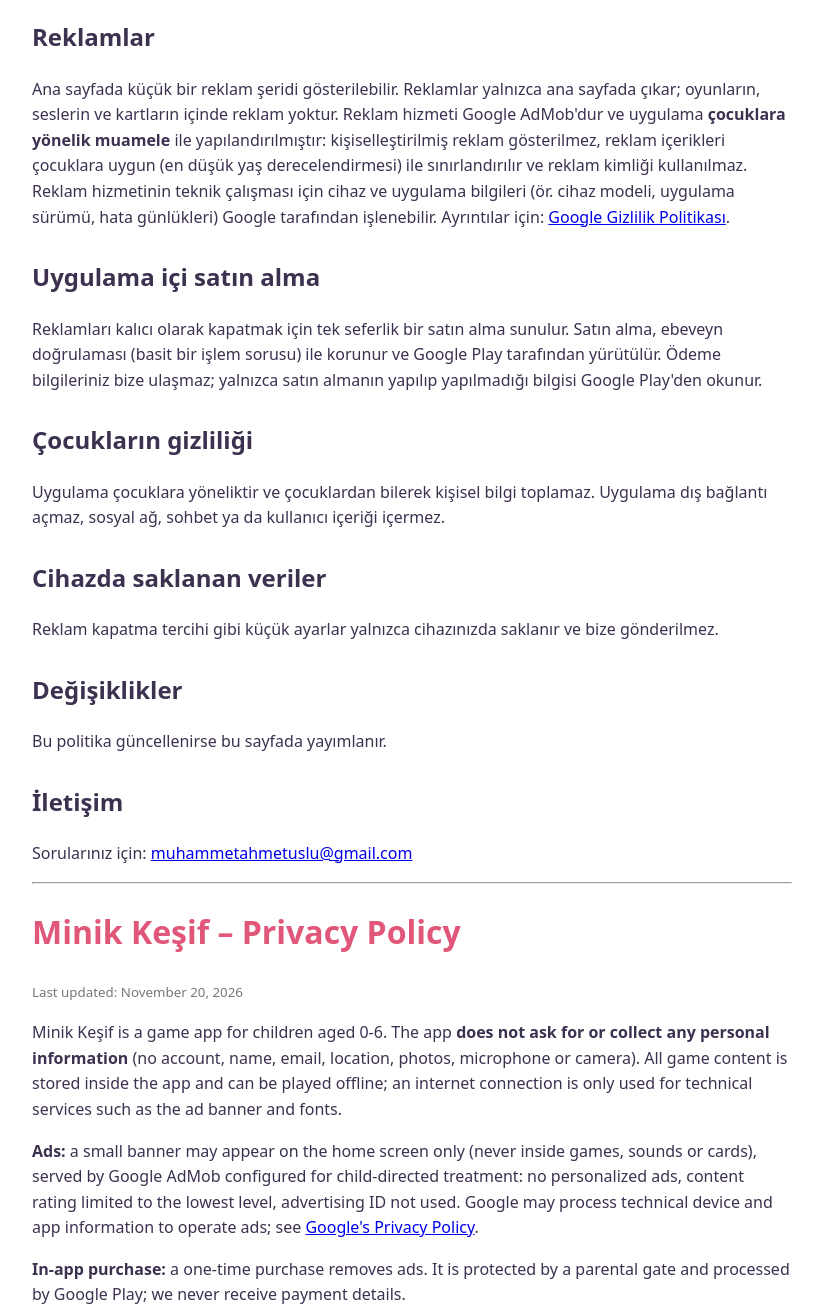
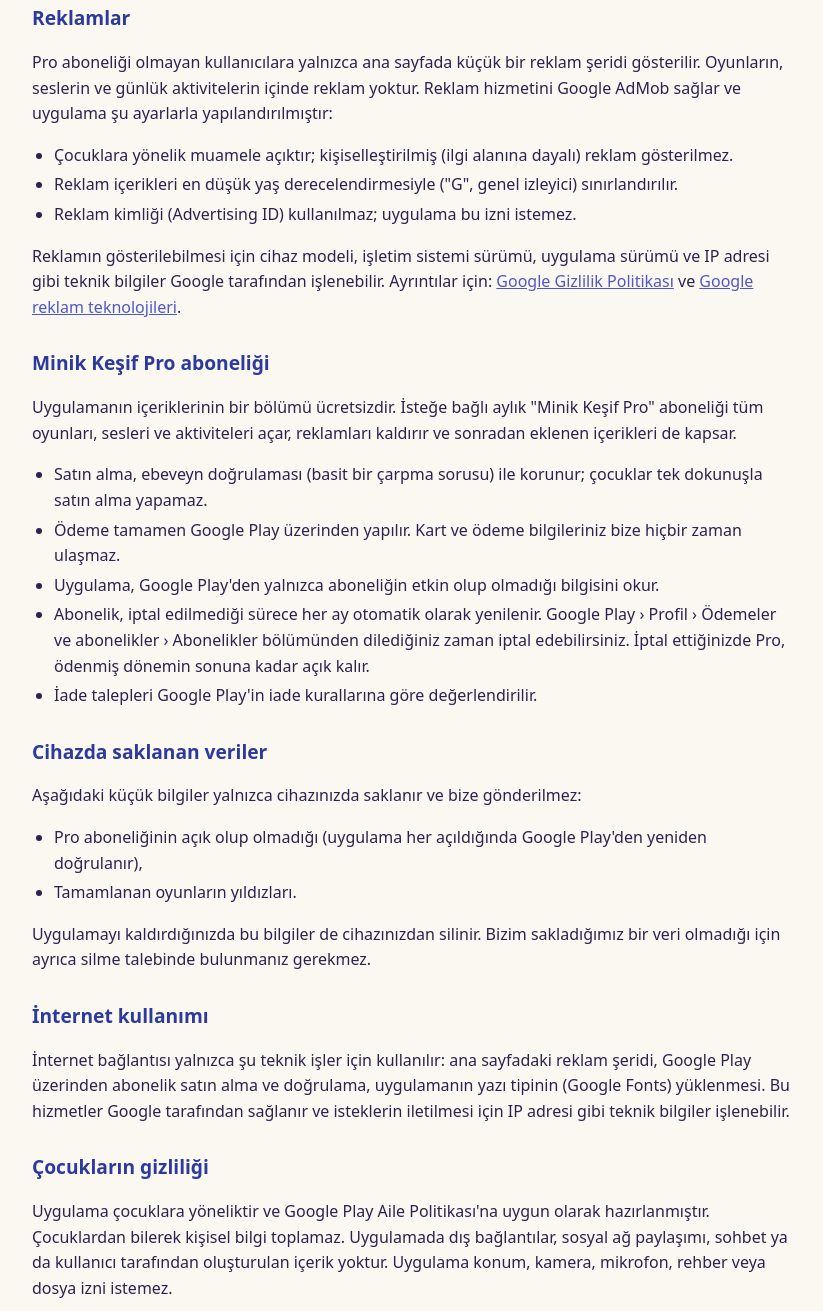
Before and after one commit to daphnetools/minik-kesif-gizlilik, a plain HTML site: page index.html in a window 1280 px wide. Shown: the part 464-1775 px from the top of the page, without its empty margins (228-1051 px from the left). Drawn offline with Linux system fonts and the light colour scheme.

Commit message:
Add files via upload

```diff
--- a/index.html
+++ b/index.html
@@ -1,40 +1,86 @@
-<!doctype html>
-<html lang="tr"><head><meta charset="utf-8"><meta name="viewport" content="width=device-width,initial-scale=1">
+<!DOCTYPE html>
+<html lang="tr">
+<head>
+<meta charset="utf-8">
+<meta name="viewport" content="width=device-width, initial-scale=1">
 <title>Minik Keşif – Gizlilik Politikası</title>
-<style>body{font-family:system-ui,Segoe UI,sans-serif;max-width:760px;margin:30px auto;padding:0 18px;line-height:1.6;color:#3d3150}h1{color:#e0577a}h2{margin-top:28px}small{color:#777}</style></head><body>
+<style>
+body{font-family:system-ui,"Segoe UI",sans-serif;max-width:760px;margin:30px auto;padding:0 18px;line-height:1.6;color:#2A2350;background:#FBF8F2}
+h1{color:#2B3A9C;margin-bottom:4px}
+h2{margin-top:28px;color:#2B3A9C;font-size:1.2rem}
+small{color:#777}
+ul{padding-left:22px}
+li{margin:4px 0}
+hr{border:0;border-top:1px solid #E6DCCB;margin:40px 0 24px}
+a{color:#4F57C8}
+</style>
+</head>
+<body>
+
 <h1>Minik Keşif – Gizlilik Politikası</h1>
-<small>Son güncelleme: 20 Kasım 2026</small>
+<small>Son güncelleme: 23 Kasım 2026</small>
 
 <h2>Kısaca</h2>
-<p>Minik Keşif, 0-6 yaş çocuklar için hazırlanmış bir oyun uygulamasıdır. Uygulama <b>hesap, kayıt, ad, e-posta, konum, fotoğraf, mikrofon ya da kamera bilgisi istemez ve toplamaz.</b> Oyunun içeriği (görseller ve sesler) uygulamanın içinde bulunur; oyunlar internet olmadan da oynanabilir. İnternet bağlantısı yalnızca reklam şeridi ve yazı tipi gibi teknik hizmetler için kullanılır.</p>
+<p>Minik Keşif (Google Play'deki adıyla "Eğitici Çocuk Oyunları 2-6 Yaş"), 2-6 yaş çocuklar için hazırlanmış bir eğitici oyun uygulamasıdır. Uygulama hesap ya da kayıt istemez. Ad, e-posta, telefon numarası, konum, fotoğraf, mikrofon veya kamera bilgisi istemez ve toplamaz. Oyunlar, sesler ve aktiviteler uygulamanın içindedir ve internet olmadan da oynanabilir.</p>
 
 <h2>Topladığımız bilgiler</h2>
-<p>Uygulama geliştiricisi olarak sizden ya da çocuğunuzdan kişisel bilgi toplamayız, saklamayız ve üçüncü kişilerle paylaşmayız.</p>
+<p>Uygulama geliştiricisi olarak sizden ya da çocuğunuzdan kişisel bilgi toplamayız, kendi sunucularımızda saklamayız ve üçüncü kişilerle paylaşmayız. Uygulamanın bize ait bir sunucusu yoktur.</p>
 
 <h2>Reklamlar</h2>
-<p>Ana sayfada küçük bir reklam şeridi gösterilebilir. Reklamlar yalnızca ana sayfada çıkar; oyunların, seslerin ve kartların içinde reklam yoktur. Reklam hizmeti Google AdMob'dur ve uygulama <b>çocuklara yönelik muamele</b> ile yapılandırılmıştır: kişiselleştirilmiş reklam gösterilmez, reklam içerikleri çocuklara uygun (en düşük yaş derecelendirmesi) ile sınırlandırılır ve reklam kimliği kullanılmaz. Reklam hizmetinin teknik çalışması için cihaz ve uygulama bilgileri (ör. cihaz modeli, uygulama sürümü, hata günlükleri) Google tarafından işlenebilir. Ayrıntılar için: <a href="https://policies.google.com/privacy">Google Gizlilik Politikası</a>.</p>
+<p>Pro aboneliği olmayan kullanıcılara yalnızca ana sayfada küçük bir reklam şeridi gösterilir. Oyunların, seslerin ve günlük aktivitelerin içinde reklam yoktur. Reklam hizmetini Google AdMob sağlar ve uygulama şu ayarlarla yapılandırılmıştır:</p>
+<ul>
+<li>Çocuklara yönelik muamele açıktır; kişiselleştirilmiş (ilgi alanına dayalı) reklam gösterilmez.</li>
+<li>Reklam içerikleri en düşük yaş derecelendirmesiyle ("G", genel izleyici) sınırlandırılır.</li>
+<li>Reklam kimliği (Advertising ID) kullanılmaz; uygulama bu izni istemez.</li>
+</ul>
+<p>Reklamın gösterilebilmesi için cihaz modeli, işletim sistemi sürümü, uygulama sürümü ve IP adresi gibi teknik bilgiler Google tarafından işlenebilir. Ayrıntılar için: <a href="https://policies.google.com/privacy" rel="noopener">Google Gizlilik Politikası</a> ve <a href="https://policies.google.com/technologies/ads" rel="noopener">Google reklam teknolojileri</a>.</p>
 
-<h2>Uygulama içi satın alma</h2>
-<p>Reklamları kalıcı olarak kapatmak için tek seferlik bir satın alma sunulur. Satın alma, ebeveyn doğrulaması (basit bir işlem sorusu) ile korunur ve Google Play tarafından yürütülür. Ödeme bilgileriniz bize ulaşmaz; yalnızca satın almanın yapılıp yapılmadığı bilgisi Google Play'den okunur.</p>
+<h2>Minik Keşif Pro aboneliği</h2>
+<p>Uygulamanın içeriklerinin bir bölümü ücretsizdir. İsteğe bağlı aylık "Minik Keşif Pro" aboneliği tüm oyunları, sesleri ve aktiviteleri açar, reklamları kaldırır ve sonradan eklenen içerikleri de kapsar.</p>
+<ul>
+<li>Satın alma, ebeveyn doğrulaması (basit bir çarpma sorusu) ile korunur; çocuklar tek dokunuşla satın alma yapamaz.</li>
+<li>Ödeme tamamen Google Play üzerinden yapılır. Kart ve ödeme bilgileriniz bize hiçbir zaman ulaşmaz.</li>
+<li>Uygulama, Google Play'den yalnızca aboneliğin etkin olup olmadığı bilgisini okur.</li>
+<li>Abonelik, iptal edilmediği sürece her ay otomatik olarak yenilenir. Google Play › Profil › Ödemeler ve abonelikler › Abonelikler bölümünden dilediğiniz zaman iptal edebilirsiniz. İptal ettiğinizde Pro, ödenmiş dönemin sonuna kadar açık kalır.</li>
+<li>İade talepleri Google Play'in iade kurallarına göre değerlendirilir.</li>
+</ul>
+
+<h2>Cihazda saklanan veriler</h2>
+<p>Aşağıdaki küçük bilgiler yalnızca cihazınızda saklanır ve bize gönderilmez:</p>
+<ul>
+<li>Pro aboneliğinin açık olup olmadığı (uygulama her açıldığında Google Play'den yeniden doğrulanır),</li>
+<li>Tamamlanan oyunların yıldızları.</li>
+</ul>
+<p>Uygulamayı kaldırdığınızda bu bilgiler de cihazınızdan silinir. Bizim sakladığımız bir veri olmadığı için ayrıca silme talebinde bulunmanız gerekmez.</p>
+
+<h2>İnternet kullanımı</h2>
+<p>İnternet bağlantısı yalnızca şu teknik işler için kullanılır: ana sayfadaki reklam şeridi, Google Play üzerinden abonelik satın alma ve doğrulama, uygulamanın yazı tipinin (Google Fonts) yüklenmesi. Bu hizmetler Google tarafından sağlanır ve isteklerin iletilmesi için IP adresi gibi teknik bilgiler işlenebilir.</p>
 
 <h2>Çocukların gizliliği</h2>
-<p>Uygulama çocuklara yöneliktir ve çocuklardan bilerek kişisel bilgi toplamaz. Uygulama dış bağlantı açmaz, sosyal ağ, sohbet ya da kullanıcı içeriği içermez.</p>
-
-<h2>Cihazda saklanan veriler</h2>
-<p>Reklam kapatma tercihi gibi küçük ayarlar yalnızca cihazınızda saklanır ve bize gönderilmez.</p>
+<p>Uygulama çocuklara yöneliktir ve Google Play Aile Politikası'na uygun olarak hazırlanmıştır. Çocuklardan bilerek kişisel bilgi toplamaz. Uygulamada dış bağlantılar, sosyal ağ paylaşımı, sohbet ya da kullanıcı tarafından oluşturulan içerik yoktur. Uygulama konum, kamera, mikrofon, rehber veya dosya izni istemez.</p>
 
 <h2>Değişiklikler</h2>
-<p>Bu politika güncellenirse bu sayfada yayımlanır.</p>
+<p>Bu politika güncellenirse yeni hâli bu sayfada, güncelleme tarihiyle birlikte yayımlanır.</p>
 
 <h2>İletişim</h2>
 <p>Sorularınız için: <a href="mailto:muhammetahmetuslu@gmail.com">muhammetahmetuslu@gmail.com</a></p>
 
 <hr>
+
 <h1>Minik Keşif – Privacy Policy</h1>
-<small>Last updated: November 20, 2026</small>
-<p>Minik Keşif is a game app for children aged 0-6. The app <b>does not ask for or collect any personal information</b> (no account, name, email, location, photos, microphone or camera). All game content is stored inside the app and can be played offline; an internet connection is only used for technical services such as the ad banner and fonts.</p>
-<p><b>Ads:</b> a small banner may appear on the home screen only (never inside games, sounds or cards), served by Google AdMob configured for child-directed treatment: no personalized ads, content rating limited to the lowest level, advertising ID not used. Google may process technical device and app information to operate ads; see <a href="https://policies.google.com/privacy">Google's Privacy Policy</a>.</p>
-<p><b>In-app purchase:</b> a one-time purchase removes ads. It is protected by a parental gate and processed by Google Play; we never receive payment details.</p>
-<p><b>Children:</b> the app is directed to children, collects no personal data, opens no external links and has no social features.</p>
-<p>Contact: <a href="mailto:muhammetahmetuslu@gmail.com">muhammetahmetuslu@gmail.com</a></p>
-</body></html>
+<small>Last updated: November 23, 2026</small>
+
+<p>Minik Keşif ("Eğitici Çocuk Oyunları 2-6 Yaş" on Google Play) is an educational game app for children aged 2-6. It requires no account and does not ask for or collect any personal information (no name, email, phone number, location, photos, microphone or camera). All games, sounds and activities are stored inside the app and can be played offline. We do not operate any servers and we do not collect, store or share personal data.</p>
+
+<p><strong>Ads:</strong> users without a Pro subscription see a small banner on the home screen only (never inside games, sounds or activities). Ads are served by Google AdMob configured for child-directed treatment: no personalized ads, content limited to the "G" rating, and the advertising ID is not used. Google may process technical information such as device model, OS and app version and IP address to deliver ads; see <a href="https://policies.google.com/privacy" rel="noopener">Google's Privacy Policy</a>.</p>
+
+<p><strong>Minik Keşif Pro subscription:</strong> an optional monthly subscription unlocks all content, removes ads and includes future content. Purchases are protected by a parental gate and processed entirely by Google Play; we never receive payment details and only read whether the subscription is active. The subscription renews automatically every month until cancelled; you can cancel at any time in Google Play › Payments &amp; subscriptions › Subscriptions, and Pro stays active until the end of the paid period. Refunds follow Google Play's refund policy.</p>
+
+<p><strong>Data on your device:</strong> the Pro status (re-verified with Google Play on each launch) and game progress are stored only on your device and are deleted when the app is uninstalled.</p>
+
+<p><strong>Children:</strong> the app is directed to children, follows the Google Play Families Policy, collects no personal data, opens no external links and has no social features, chat or user-generated content.</p>
+
+<p><strong>Contact:</strong> <a href="mailto:muhammetahmetuslu@gmail.com">muhammetahmetuslu@gmail.com</a></p>
+
+</body>
+</html>
```
